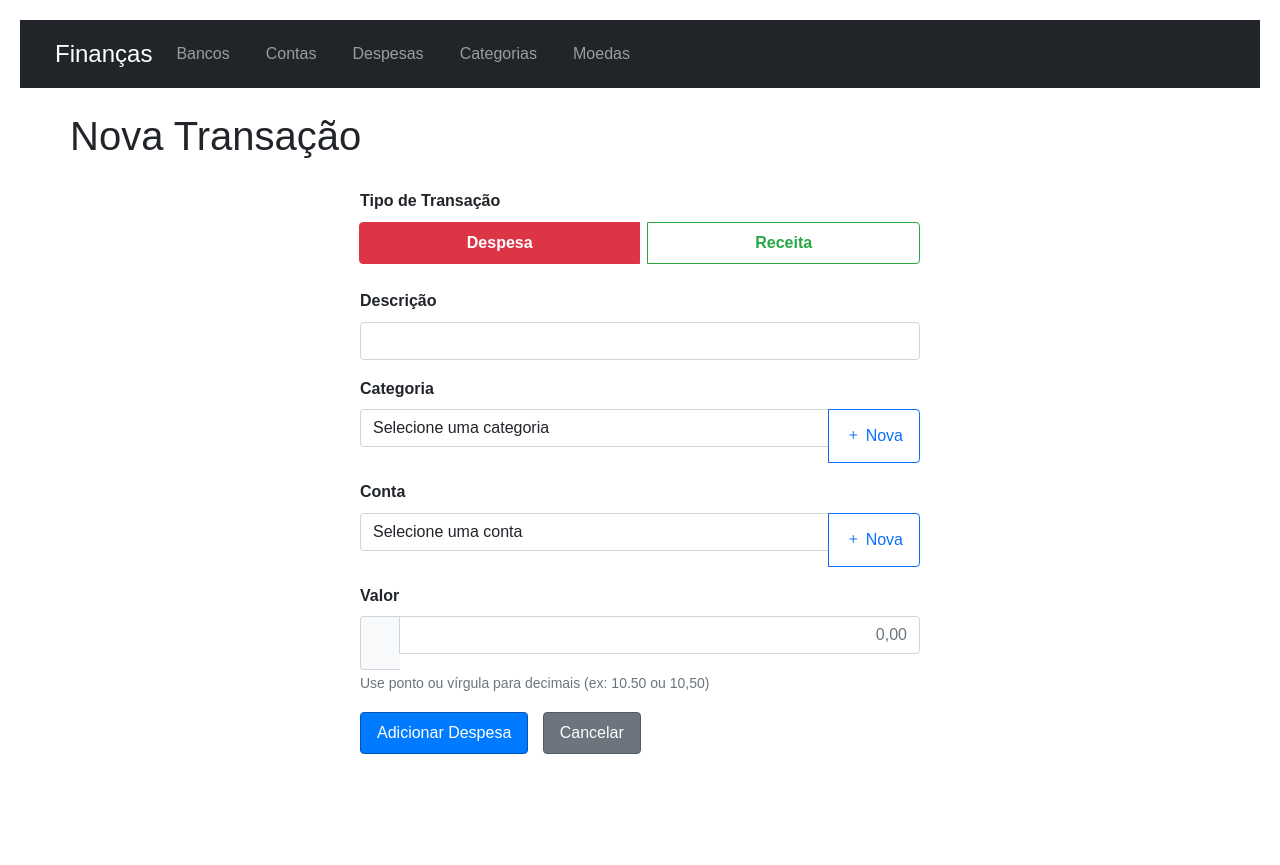
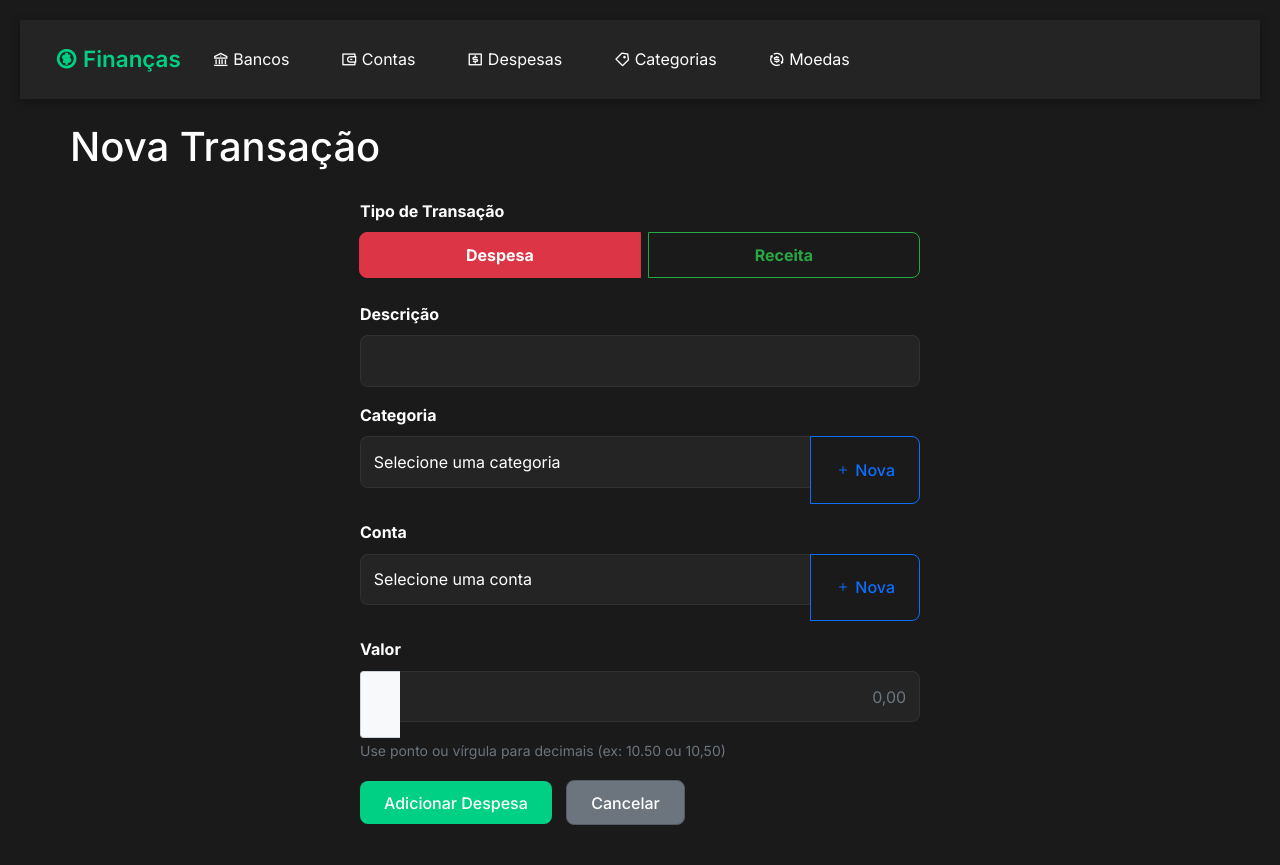
Before and after one commit to wagnersza/finance_web_app, a Flask app: template app/templates/add_expense.html in a window 1280 px wide. Before the commit the page ends 754 px from the top, so only its background shows below. Run offline with Flask 2, Linux system fonts and the light colour scheme; the template is opened without the code that fills it, so the values that code supplies are empty; some libraries are stand-ins or nearby versions.

Commit message:
fist changes

```diff
--- a/app/static/css/style.css
+++ b/app/static/css/style.css
@@ -1,6 +1,16 @@
-/* Basic styles */
+/* Modern Dark Theme */
+:root {
+    --primary-color: #00d084;
+    --dark-bg: #1a1a1a;
+    --card-bg: #242424;
+    --text-primary: #ffffff;
+    --text-secondary: #a0a0a0;
+}
+
 body {
-    font-family: Arial, sans-serif;
+    background-color: var(--dark-bg);
+    color: var(--text-primary);
+    font-family: 'Inter', -apple-system, BlinkMacSystemFont, sans-serif;
     line-height: 1.6;
     margin: 0;
     padding: 20px;
@@ -22,15 +32,15 @@
 
 /* Navigation styles */
 .navbar {
-    background-color: #35424a;
-    color: #ffffff;
-    padding: 10px 0;
+    background-color: var(--card-bg) !important;
+    box-shadow: 0 2px 10px rgba(0, 0, 0, 0.3);
+    padding: 1rem 0;
 }
 
 .navbar-brand {
-    color: #ffffff;
-    text-decoration: none;
-    font-size: 1.5rem;
+    color: var(--primary-color) !important;
+    font-weight: 600;
+    font-size: 1.4rem;
 }
 
 .navbar-nav {
@@ -44,31 +54,36 @@
 }
 
 .nav-link {
-    color: #ffffff;
+    color: var(--text-primary) !important;
+    margin: 0 0.5rem;
+    transition: color 0.3s ease;
     text-decoration: none;
     font-size: 1rem;
 }
 
 .nav-link:hover {
-    text-decoration: underline;
+    color: var(--primary-color) !important;
 }
 
 .btn {
     display: inline-block;
-    padding: 8px 16px;
+    padding: 0.6rem 1.5rem;
     text-decoration: none;
-    border-radius: 4px;
+    border-radius: 8px;
     cursor: pointer;
+    font-weight: 500;
+    transition: all 0.3s ease;
 }
 
 .btn-primary {
-    background-color: #007bff;
+    background-color: var(--primary-color);
     color: white;
-    border: 1px solid #0056b3;
+    border: none;
 }
 
 .btn-primary:hover {
-    background-color: #0056b3;
+    background-color: #00b673;
+    transform: translateY(-2px);
 }
 
 /* Form styles */
@@ -85,12 +100,21 @@
 .form-control {
     display: block;
     width: 100%;
-    padding: 0.375rem 0.75rem;
+    padding: 0.8rem;
     font-size: 1rem;
     line-height: 1.5;
-    border: 1px solid #ced4da;
-    border-radius: 0.25rem;
+    background-color: var(--card-bg);
+    border: 1px solid rgba(255, 255, 255, 0.1);
+    color: var(--text-primary);
+    border-radius: 8px;
     margin-bottom: 1rem;
+}
+
+.form-control:focus {
+    background-color: var(--card-bg);
+    border-color: var(--primary-color);
+    color: var(--text-primary);
+    box-shadow: 0 0 0 2px rgba(0, 208, 132, 0.2);
 }
 
 .input-group-text.currency-symbol {
@@ -155,14 +179,22 @@
 
 /* Card styles */
 .card {
-    box-shadow: 0 0.125rem 0.25rem rgba(0, 0, 0, 0.075);
+    background-color: var(--card-bg);
+    border: none;
+    border-radius: 12px;
+    box-shadow: 0 4px 15px rgba(0, 0, 0, 0.2);
     margin-bottom: 1.5rem;
+    transition: transform 0.2s ease;
+}
+
+.card:hover {
+    transform: translateY(-5px);
 }
 
 .card-header {
-    background-color: #f8f9fa;
-    border-bottom: 1px solid rgba(0,0,0,.125);
-    padding: 0.75rem 1.25rem;
+    background-color: transparent;
+    border-bottom: 1px solid rgba(255, 255, 255, 0.1);
+    padding: 1.5rem;
 }
 
 .card-header h4 {
@@ -175,7 +207,7 @@
     position: relative;
     min-height: 300px;
     width: 100%;
-    padding: 1.25rem;
+    padding: 1.5rem;
 }
 
 .chart-container {
@@ -189,6 +221,7 @@
     width: 100%;
     border-collapse: collapse;
     margin: 20px 0;
+    color: var(--text-primary);
 }
 
 .table th,
@@ -201,6 +234,8 @@
 .table th {
     background-color: #f5f5f5;
     font-weight: bold;
+    border-bottom: 2px solid rgba(255, 255, 255, 0.1);
+    color: var(--text-secondary);
 }
 
 .table tr:hover {
@@ -308,3 +343,56 @@
     color: #28a745;
     border-color: #28a745;
 }
+
+/* Modal Styling */
+.modal-content {
+    background-color: var(--card-bg);
+    border: none;
+    border-radius: 12px;
+}
+
+.modal-header {
+    border-bottom: 1px solid rgba(255, 255, 255, 0.1);
+}
+
+.modal-footer {
+    border-top: 1px solid rgba(255, 255, 255, 0.1);
+}
+
+/* Custom Dashboard Elements */
+.stats-card {
+    text-align: center;
+    padding: 1.5rem;
+}
+
+.stats-card h3 {
+    color: var(--primary-color);
+    font-size: 2rem;
+    margin-bottom: 0.5rem;
+}
+
+.stats-card p {
+    color: var(--text-secondary);
+    margin: 0;
+}
+
+/* Animations */
+@keyframes fadeIn {
+    from { opacity: 0; transform: translateY(20px); }
+    to { opacity: 1; transform: translateY(0); }
+}
+
+.fade-in {
+    animation: fadeIn 0.5s ease forwards;
+}
+
+/* Responsive Adjustments */
+@media (max-width: 768px) {
+    .container {
+        padding: 0 1rem;
+    }
+
+    .card {
+        margin-bottom: 1rem;
+    }
+}
--- a/app/templates/base.html
+++ b/app/templates/base.html
@@ -6,45 +6,63 @@
     <meta http-equiv="X-UA-Compatible" content="ie=edge">
     <title>{% block title %}Finanças Pessoais{% endblock %}</title>
     <link href="https://cdn.jsdelivr.net/npm/bootstrap@5.1.3/dist/css/bootstrap.min.css" rel="stylesheet">
+    <link rel="preconnect" href="https://fonts.googleapis.com">
+    <link rel="preconnect" href="https://fonts.gstatic.com" crossorigin>
+    <link href="https://fonts.googleapis.com/css2?family=Inter:wght@400;500;600;700&display=swap" rel="stylesheet">
+    <link href="https://cdn.jsdelivr.net/npm/remixicon@3.5.0/fonts/remixicon.css" rel="stylesheet">
     <link rel="icon" type="image/x-icon" href="{{ url_for('static', filename='favicon.ico') }}">
     <link rel="stylesheet" href="{{ url_for('static', filename='css/style.css') }}">
     {% block head_scripts %}{% endblock %}
 </head>
 <body>
-    <nav class="navbar navbar-expand-lg navbar-dark bg-dark">
+    <nav class="navbar navbar-expand-lg navbar-dark">
         <div class="container">
-            <a class="navbar-brand" href="{{ url_for('main.index') }}">Finanças</a>
+            <a class="navbar-brand" href="{{ url_for('main.index') }}">
+                <i class="ri-money-dollar-circle-line"></i> Finanças
+            </a>
             <button class="navbar-toggler" type="button" data-bs-toggle="collapse" data-bs-target="#navbarNav">
                 <span class="navbar-toggler-icon"></span>
             </button>
             <div class="collapse navbar-collapse" id="navbarNav">
                 <ul class="navbar-nav">
                     <li class="nav-item">
-                        <a class="nav-link" href="{{ url_for('main.banks') }}">Bancos</a>
+                        <a class="nav-link" href="{{ url_for('main.banks') }}">
+                            <i class="ri-bank-line"></i> Bancos
+                        </a>
                     </li>
                     <li class="nav-item">
-                        <a class="nav-link" href="{{ url_for('main.accounts') }}">Contas</a>
+                        <a class="nav-link" href="{{ url_for('main.accounts') }}">
+                            <i class="ri-wallet-3-line"></i> Contas
+                        </a>
                     </li>
                     <li class="nav-item">
-                        <a class="nav-link" href="{{ url_for('main.expenses') }}">Despesas</a>
+                        <a class="nav-link" href="{{ url_for('main.expenses') }}">
+                            <i class="ri-money-dollar-box-line"></i> Despesas
+                        </a>
                     </li>
                     <li class="nav-item">
-                        <a class="nav-link" href="{{ url_for('main.categories') }}">Categorias</a>
+                        <a class="nav-link" href="{{ url_for('main.categories') }}">
+                            <i class="ri-price-tag-3-line"></i> Categorias
+                        </a>
                     </li>
                     <li class="nav-item">
-                        <a class="nav-link" href="{{ url_for('main.currencies') }}">Moedas</a>
+                        <a class="nav-link" href="{{ url_for('main.currencies') }}">
+                            <i class="ri-exchange-dollar-line"></i> Moedas
+                        </a>
                     </li>
                 </ul>
             </div>
         </div>
     </nav>
+
     <div class="container mt-4">
-        {% block content %}{% endblock %}
+        <div class="fade-in">
+            {% block content %}{% endblock %}
+        </div>
     </div>
 
     <script src="https://cdn.jsdelivr.net/npm/bootstrap@5.1.3/dist/js/bootstrap.bundle.min.js"></script>
     <script>
-    // Handle modal stacking for Safari
     document.addEventListener('DOMContentLoaded', function() {
         const modals = document.querySelectorAll('.modal');
         modals.forEach(modal => {
@@ -55,6 +73,14 @@
                 }
             });
         });
+
+        // Add active class to current nav item
+        const currentPath = window.location.pathname;
+        document.querySelectorAll('.nav-link').forEach(link => {
+            if (link.getAttribute('href') === currentPath) {
+                link.classList.add('active');
+            }
+        });
     });
     </script>
     {% block scripts %}{% endblock %}
```
Also changed, not shown: app/finance.db (deleted), 1 other file.
